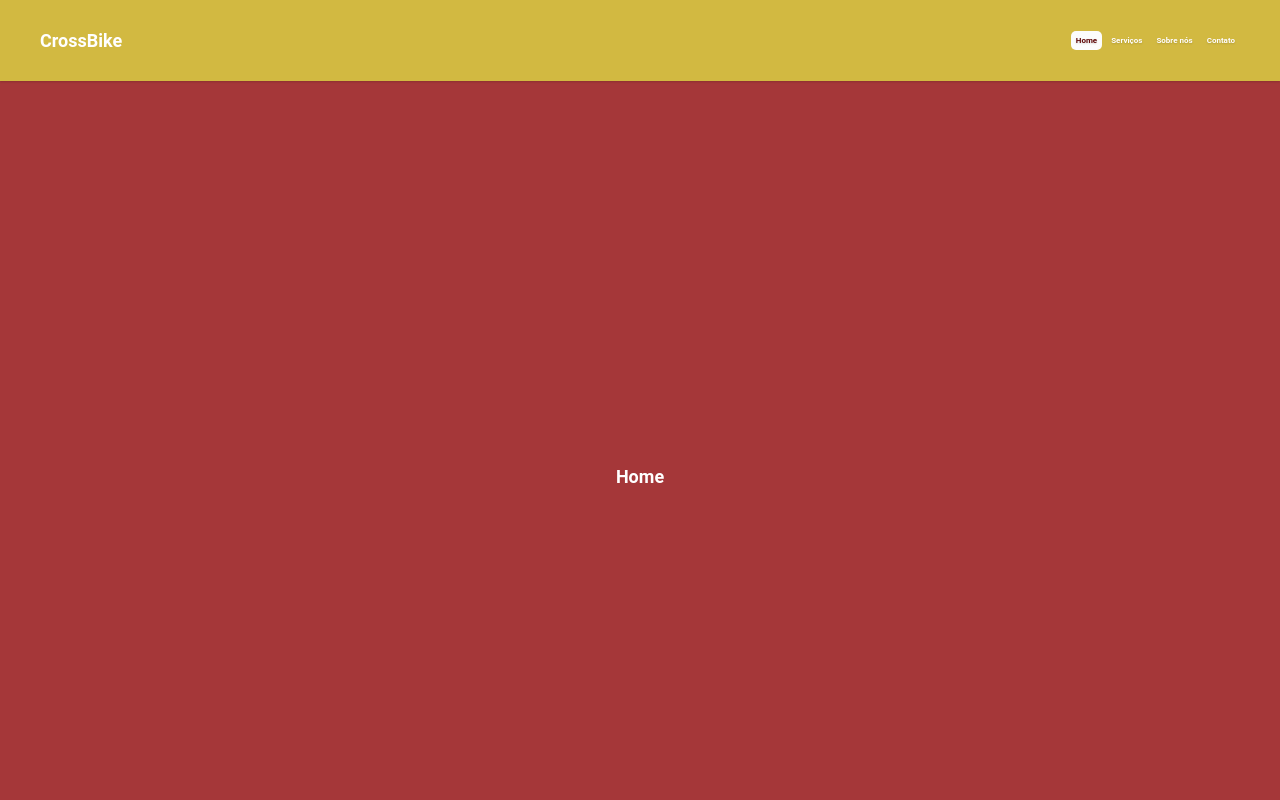
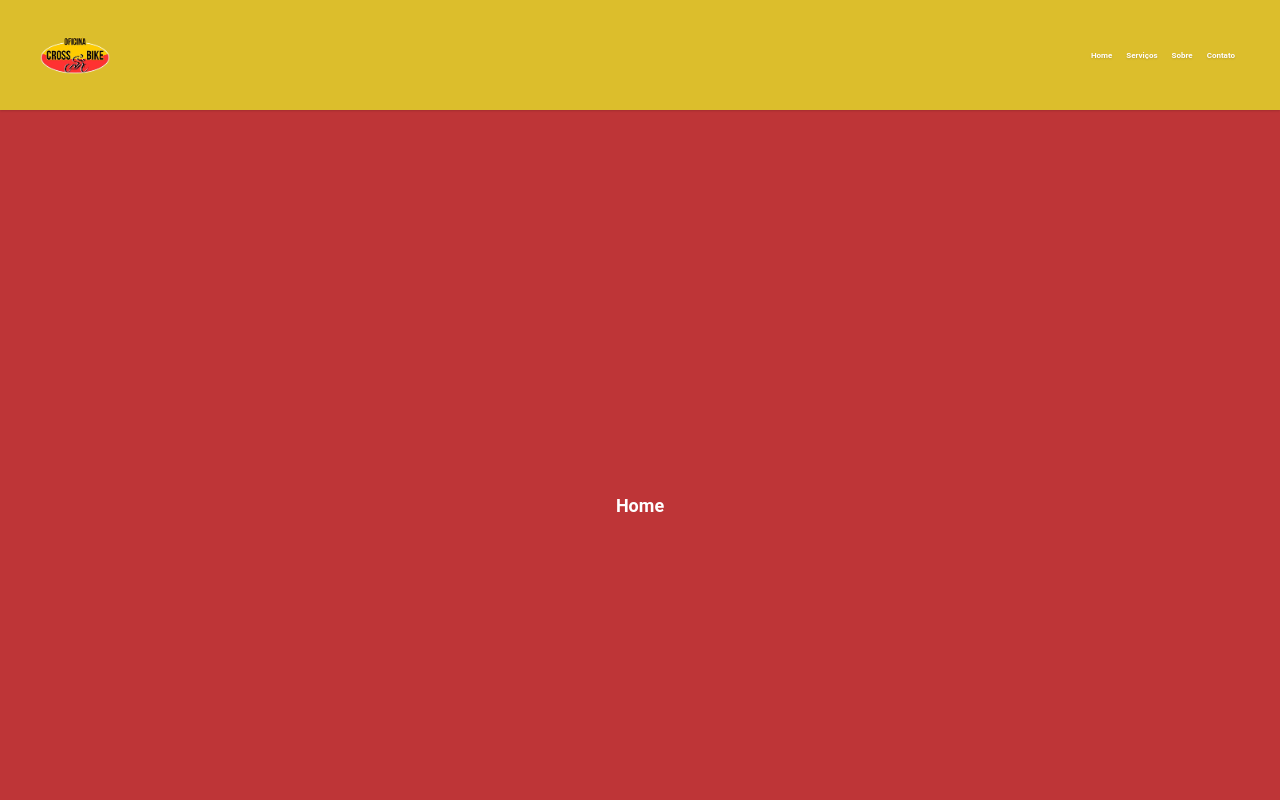
Before and after one commit to UlissesNunes/Cross_Bike, a plain HTML site: page index.html in a window 1280 px wide. Shown: the top 800 px of the page. Drawn offline with Linux system fonts and the light colour scheme.

Commit message:
Projeto cb iniciado com muito sucesso MENU FINALIZADO
usei diversas tecnicas para deixar o menu mais suave e interativo, com certeza vai ser imponente!

```diff
--- a/index.html
+++ b/index.html
@@ -7,17 +7,18 @@
     <link rel="stylesheet" href="./styles/mobile.css">
     <link rel="stylesheet" href="./styles/geral.css">
     <link rel="shortcut icon" href="" type="image/x-icon">
+    <link rel="shortcut icon" href="imagens/crossbike-redimensionada.png" type="image/x-icon">
 </head>
 <body>
     <header>
         <div class="container-header">
-            <h1>CrossBike</h1>
+            <img src="imagens/crossbike-redimensionada.png" alt="imagem-logo do site">
             <nav>
                 <ul>
-                    <li class="nav"><a href="#" class="active">Home</a></li>
-                    <li class="nav"><a href="#">Serviços</a></li>
-                    <li class="nav"><a href="#">Sobre nós</a></li>
-                    <li class="nav"><a href="#">Contato</a></li>
+                    <li class="nav"><a class="active" href="#Home" >Home</a></li>
+                    <li class="nav"><a href="#Serviços">Serviços</a></li>
+                    <li class="nav"><a href="#Sobre">Sobre</a></li>
+                    <li class="nav"><a href="#Contato">Contato</a></li>
                 </ul>
             </nav>
         </div>
@@ -41,6 +42,11 @@
         <main>
             <article>
         <h1>Sobre nós</h1>
+
+
+        <p>depois de contar a historia da empresa posicionamos a foto da oficina antigamente e a atual lado a lado com uma frase sobre a reforma da loja "A trnaformação que combina com vocÊ"</p>
+
+        <p>faça também um frame com o mapa levando até a loja</p>
             </article>
         </main>
     </section>
@@ -54,7 +60,12 @@
 
     </section>
 
-    <p>Lorem ipsum dolor sit amet consectetur adipisicing elit. Impedit provident optio at ducimus, harum perferendis rem rerum totam accusamus consequuntur soluta quo commodi eveniet cumque praesentium in sunt, architecto ipsam!Lorem Lorem ipsum dolor sit amet consectetur adipisicing elit. Earum, provident aperiam! Blanditiis repellendus minus nesciunt ipsam cupiditate non earum porro veritatis illum, totam laudantium tempora eveniet obcaecati nihil nemo fugit? Lorem ipsum dolor sit amet consectetur adipisicing elit. Odit nisi ipsum minus eveniet rem saepe laudantium quod minima ratione, consequatur reiciendis sed sequi nihil quas eos nemo asperiores omnis veritatis?</p>
+    <footer>
+
+        <div class="container-footer">
+            Desenvolvido por<a href="#" target="_blank">Ulisses</a>
+        </div>
+    </footer>
 
     <script src="./scripts/scrollMenu.js"></script>
 
--- a/scripts/scrollMenu.js
+++ b/scripts/scrollMenu.js
@@ -0,0 +1,50 @@
+
+//Pegando elementos com o DOM
+const linkNav = document.querySelectorAll('.nav a')
+const sectionPage = document.querySelectorAll('.section')
+//Precisamos manipular a rolagem (scroll) e verificar a posição da section
+window.addEventListener('scroll', () => {
+sectionPage.forEach(section => {
+    const posScroll = window.scrollY //Posição da rolagem
+    const posInitial = section.offsetTop - 40 //Posição inicial da section
+    const heightSection = section.offsetHeight //Altura da section
+    const idSection = section.getAttribute('id') //Pegando o id da section
+
+
+    if(posScroll >= posInitial && posScroll < posInitial + heightSection){
+        linkNav.forEach(link => {
+            link.classList.remove('active')
+
+        })
+
+    }
+})
+
+
+
+
+
+})
+
+// scripts/scrollMenu.js
+
+/* const linkNav = document.querySelectorAll('.nav a'); // Seleciona os links <a> dentro de .nav
+const sectionPage = document.querySelectorAll('.section');
+
+window.addEventListener('scroll', () => {
+  sectionPage.forEach(section => {
+    const posScroll = window.scrollY;
+    const posInitial = section.offsetTop - 40;
+    const heightSection = section.offsetHeight;
+    const idSection = section.getAttribute('id');
+
+    if (posScroll >= posInitial && posScroll < posInitial + heightSection) {
+      linkNav.forEach(link => {
+        link.classList.remove('active');
+        if (link.getAttribute('href') === `#${idSection}`) {
+          link.classList.add('active');
+        }
+      });
+    }
+  });
+}); */
--- a/styles/mobile.css
+++ b/styles/mobile.css
@@ -1,4 +1,10 @@
-
+:root {
+    --cor-amarelalogo: #dcbe2c;
+    --cor-amareloclaro: #ffcc00;
+    --cor-vermelhoclaro: #be3537;
+    --cor-vermelhoescuro: #620b0b;
+    --cor-vermelhofooter: #460808;
+}
 
 * {
     margin: 0;
@@ -10,6 +16,7 @@
 body {
 
     background-color: #fff;
+    height: 100%;
     color: #000;
     font-size: 1em;
 
@@ -23,8 +30,8 @@ header{
     position: sticky;
     top: 0 ;
     width: 100%;
-    background-color: #D2B941;
-    padding: 3em 0;
+    background-color: var(--cor-amarelalogo);
+    padding: 2em 0;
     box-shadow: 0 1px 2px rgba(0, 0, 0, 0.150);
     z-index: 2023;
 }
@@ -57,12 +64,12 @@ a {
     text-decoration: none;
     padding: 5px;
     display: flex;
-    justify-content: flex-end;
+
 
 }
 
 header nav ul li a:hover {
-        color: #620b0b;
+        color: var(--cor-vermelhoescuro);
         border-radius: 5px;
         transition: all .3s ease-in;
         animation:  11s linear infinite;
@@ -71,10 +78,19 @@ header nav ul li a:hover {
 }
 
 header nav ul li a.active {
-        color: #620b0b;
-        background-color: #fcfcfc;
+        color: white;
+       background-image: linear-gradient(to bottom, var(--cor-vermelhoclaro) 1%, transparent) ;
         border-radius: 5px;
+        transition: all .3s ease-in;
 
+}
+
+header img {
+    display: flex;
+    justify-content: center;
+    align-items: center;
+    width: 70px;
+    height: 70px;
 }
 
 
@@ -94,6 +110,33 @@ list-style: none;
     display: flex;
     justify-content: center;
     align-items: center;
-    background-color: #A53739;
+    background-color: var(--cor-vermelhoclaro);
     color: #fff;
 }
+
+#Home{
+    background-color: var(--cor-vermelhoclaro);
+}
+#Serviços{
+    background-color: var(--cor-vermelhoclaro);
+}
+#Sobre{
+    background-image: linear-gradient(to bottom, var(--cor-vermelhoclaro) 55%, var(--cor-vermelhoescuro));
+}
+#Contato{background-color: var(--cor-vermelhoescuro);}
+
+
+.container-footer {
+    display: flex;
+    justify-content: center;
+    align-items: center;
+    justify-items: center;
+    width: 100%;
+    max-width: 1200px;
+    margin: 0 auto;
+    margin-bottom: 0px;
+    padding: 2em 0;
+    background-color: var(--cor-vermelhofooter);
+    color: #fff;
+    font-size: 1em;
+}
```
Also changed, not shown: imagens/bike-amarela-redimensionada.jpeg (added), imagens/bike-infantil-redimencionada.jpeg (added), imagens/bike-rosa-redimencionada.jpeg (added), imagens/bikes-quadro-redimencionada.jpeg (added), imagens/bikes-redimencionada2.jpeg (added), imagens/bikes2-redimensionada.jpeg (added), imagens/crossbike-frente-antiga-redimencionada.jpeg (added), imagens/crossbike-frente-redimencionada.jpeg (added), imagens/crossbike-original.jpeg (added), imagens/crossbike-redimensionada.png (added).
